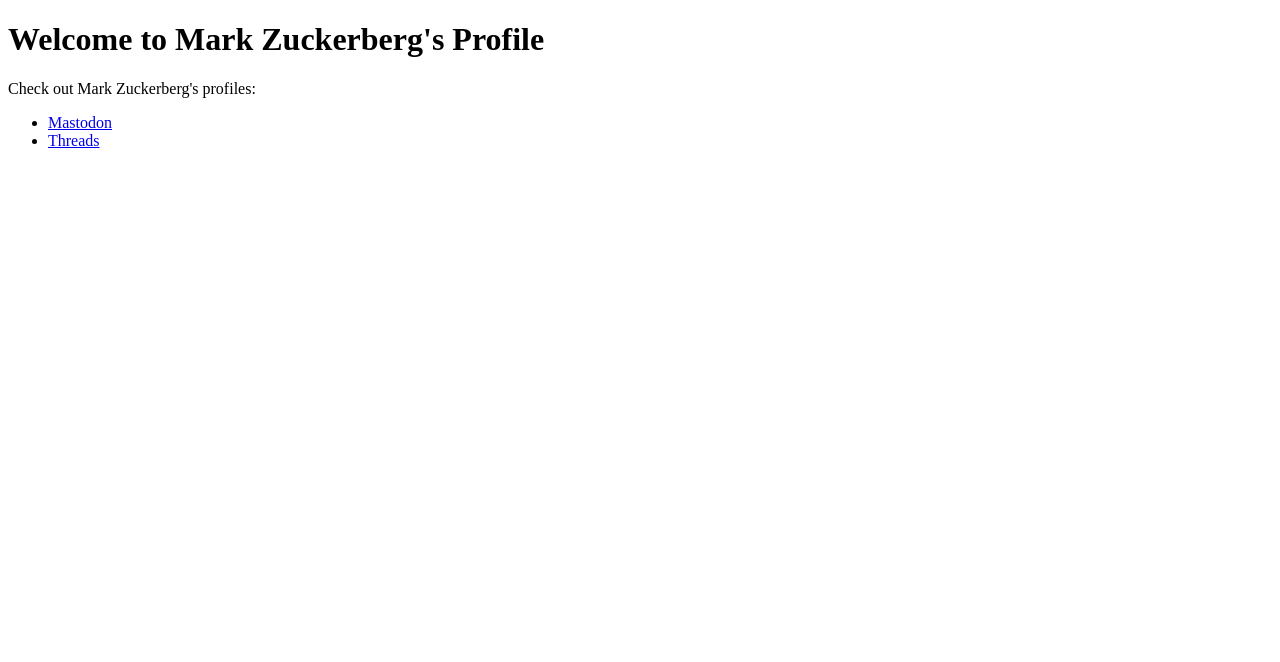
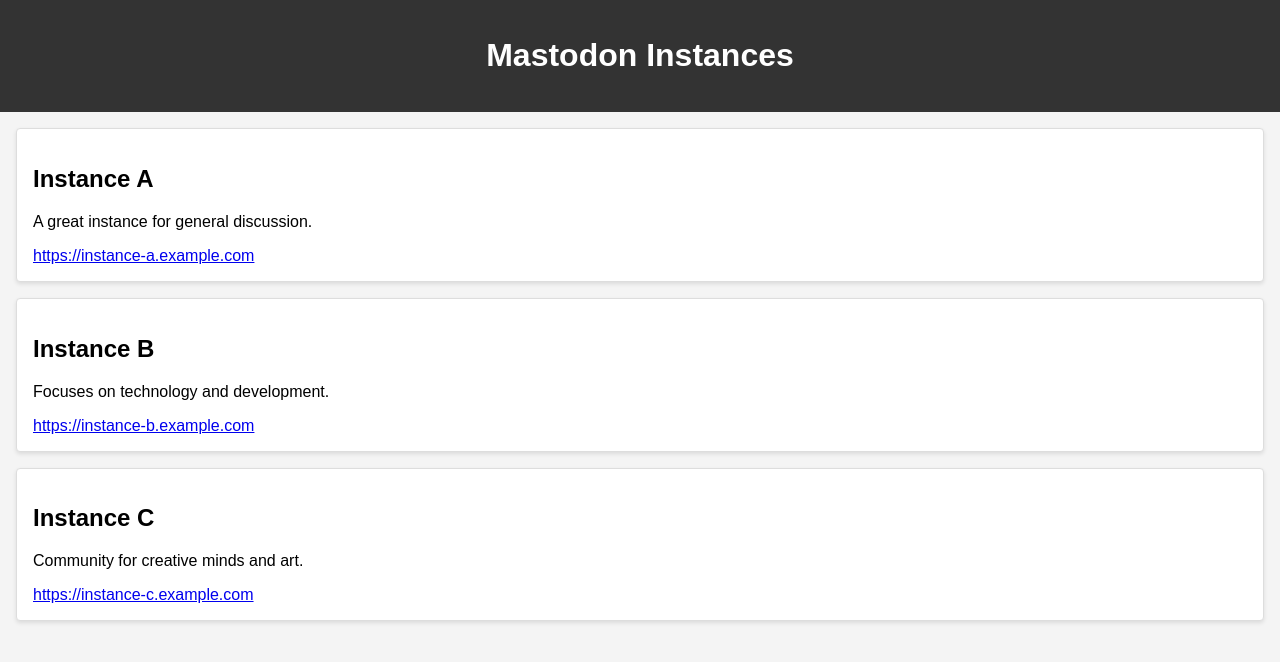
Before and after one commit to Unknowncoder143/Social, a plain HTML site: page index.html in a window 1280 px wide. Drawn offline with Linux system fonts and the light colour scheme.

Commit message:
Update index.html

```diff
--- a/index.html
+++ b/index.html
@@ -3,33 +3,73 @@
 <head>
     <meta charset="UTF-8">
     <meta name="viewport" content="width=device-width, initial-scale=1.0">
-    <title>Mark Zuckerberg's Profile</title>
-
-    <!-- Webfinger Metadata -->
-    <link rel="webfinger" href="/.well-known/webfinger" type="application/json">
-
-    <!-- JSON Metadata -->
-    <script type="application/json" id="metadata">
-    {
-        "profiles": {
-            "mastodon": "https://mastodon.social/@zuck",
-            "threads": "https://threads.net/zuck"
+    <title>Mastodon Instances</title>
+    <style>
+        body {
+            font-family: Arial, sans-serif;
+            margin: 0;
+            padding: 0;
+            background-color: #f4f4f4;
         }
-    }
-    </script>
-
-    <!-- Link to your social profiles -->
-    <meta property="og:url" content="https://yourdomain.com">
-    <meta property="og:title" content="Mark Zuckerberg's Profile">
-    <meta property="og:description" content="Profile of Mark Zuckerberg, CEO of Meta Platforms.">
-    <meta property="og:image" content="https://yourdomain.com/profile-image.jpg">
+        header {
+            background-color: #333;
+            color: #fff;
+            padding: 1rem;
+            text-align: center;
+        }
+        main {
+            padding: 1rem;
+        }
+        #instances-list {
+            display: flex;
+            flex-direction: column;
+            gap: 1rem;
+        }
+        .instance {
+            background: #fff;
+            border: 1px solid #ddd;
+            border-radius: 4px;
+            padding: 1rem;
+            box-shadow: 0 2px 4px rgba(0,0,0,0.1);
+        }
+    </style>
 </head>
 <body>
-    <h1>Welcome to Mark Zuckerberg's Profile</h1>
-    <p>Check out Mark Zuckerberg's profiles:</p>
-    <ul>
-        <li><a href="https://mastodon.social/@zuck">Mastodon</a></li>
-        <li><a href="https://threads.net/zuck">Threads</a></li>
-    </ul>
+    <header>
+        <h1>Mastodon Instances</h1>
+    </header>
+    <main>
+        <div id="instances-list">
+            <p>Loading instances...</p>
+        </div>
+    </main>
+    <script>
+        document.addEventListener('DOMContentLoaded', () => {
+            const instancesList = document.getElementById('instances-list');
+
+            // Mock API data
+            const mockData = [
+                { title: 'Instance A', description: 'A great instance for general discussion.', url: 'https://instance-a.example.com' },
+                { title: 'Instance B', description: 'Focuses on technology and development.', url: 'https://instance-b.example.com' },
+                { title: 'Instance C', description: 'Community for creative minds and art.', url: 'https://instance-c.example.com' }
+            ];
+
+            // Simulate network delay
+            setTimeout(() => {
+                instancesList.innerHTML = ''; // Clear the loading text
+
+                mockData.forEach(instance => {
+                    const instanceDiv = document.createElement('div');
+                    instanceDiv.className = 'instance';
+                    instanceDiv.innerHTML = `
+                        <h2>${instance.title}</h2>
+                        <p>${instance.description}</p>
+                        <a href="${instance.url}" target="_blank">${instance.url}</a>
+                    `;
+                    instancesList.appendChild(instanceDiv);
+                });
+            }, 1000); // 1 second delay for demo purposes
+        });
+    </script>
 </body>
 </html>
```
